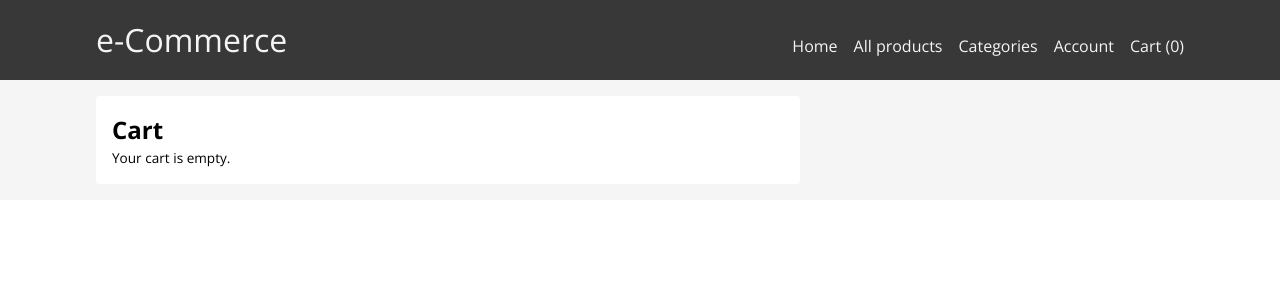
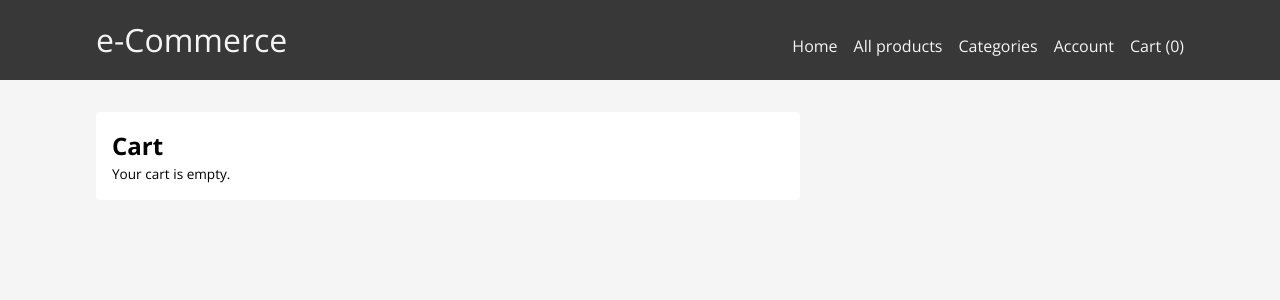
Before and after one commit to AntonioJRuizG/ecommerce-front, a Next.js app: page /cart in a window 1280 px wide. Shown: the top 300 px of the page. Built offline with nearby package versions, Linux system fonts and the light colour scheme; no server answers; the database is empty.

Commit message:
Change and improve general style

```diff
--- a/components/Featured/Featured.js
+++ b/components/Featured/Featured.js
@@ -32,6 +32,8 @@ export default function Featured ({product}) {
 					className={style.sectionImg}
 					src='https://firebasestorage.googleapis.com/v0/b/next-ecommerce-fdf78.appspot.com/o/products%2FIphone%2014-3306?alt=media&token=c5bb9734-d6c5-40b3-a5ad-715693cae0e1'
 					alt='Featured product'
+					width={300}
+					height={300}
 				></img>
 			</div>
 		</section>
--- a/components/Featured/Featured.module.scss
+++ b/components/Featured/Featured.module.scss
@@ -38,6 +38,7 @@
 		margin: auto;
 		text-align: center;
 		.sectionImg {
+			min-width: 290px;
 			max-width: 100%;
 			max-height: 450px;
 		}
--- a/styles/globals.scss
+++ b/styles/globals.scss
@@ -1,3 +1,5 @@
+@import './global.variables.scss';
+
 /*
   1. Use a more-intuitive box-sizing model.
 */
@@ -20,7 +22,6 @@
 */
 html,
 body {
-	height: 100%;
 	overflow-x: hidden;
 }
 
@@ -32,6 +33,9 @@ body {
 body {
 	line-height: 1.5;
 	-webkit-font-smoothing: antialiased;
+	min-height: 100vh;
+	margin: auto;
+	background-color: $primaryColor;
 }
 
 /*
--- a/styles/pagesStyle/cart.module.scss
+++ b/styles/pagesStyle/cart.module.scss
@@ -2,7 +2,7 @@
 
 .cartContainer {
 	background-color: $primaryColor;
-	padding: 1rem $leftRightPadding;
+	padding: 2rem $leftRightPadding;
 	display: grid;
 	grid-template-columns: 2fr 1fr;
 	gap: 2rem;
```
